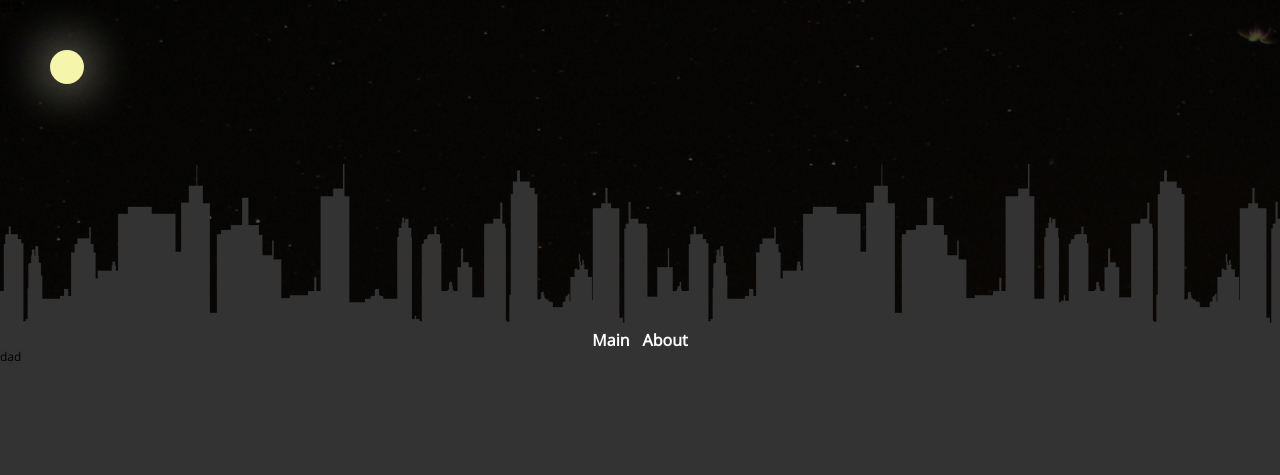
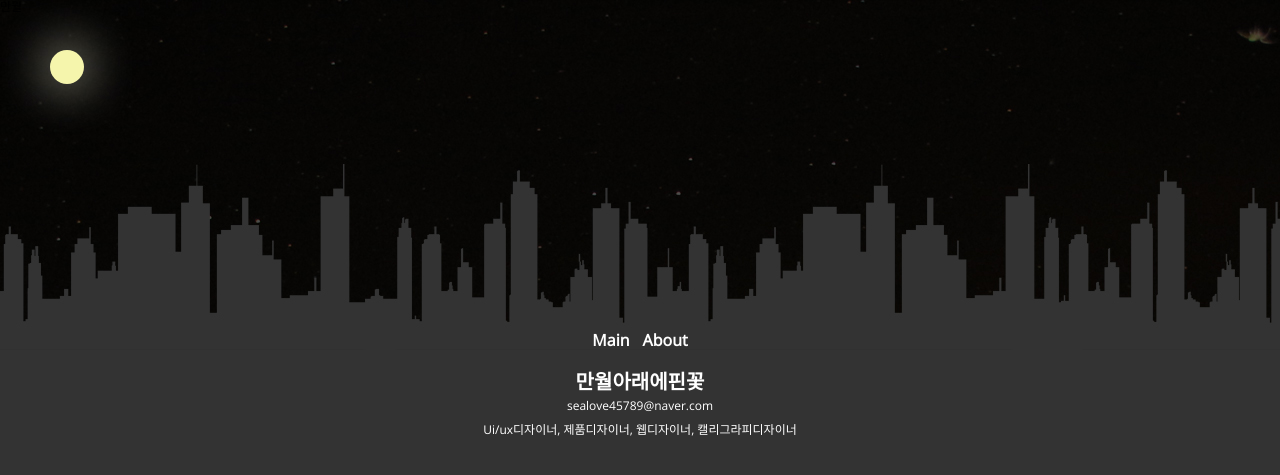
Before and after one commit to A-fullmoon/A-fullmoon.github.io, a Jekyll site: the page built from about.html, in a window 1280 px wide. Shown: the top 475 px of the page. Built offline with Jekyll 4.4.1, drawn with Linux system fonts in a browser that asks for light colours.

Commit message:
소개 추가

```diff
--- a/about.html
+++ b/about.html
@@ -3,4 +3,10 @@
 permalink: /about/
 ---
 
-dad
+<main>
+	<div class="about">
+		<h1>만월아래에핀꽃</h1>
+		<p><a href="mailto:sealove45789@naver.com">sealove45789@naver.com</a></p>
+		<p>Ui/ux디자이너, 제품디자이너, 웹디자이너, 캘리그라피디자이너</p>
+	</div>
+</main>
--- a/css/common.css
+++ b/css/common.css
@@ -22,3 +22,8 @@ header .menu a{display:inline-block;margin:0 5px;color:#fff;font-size:16px;font-
 .post{max-width:1200px;margin:0 auto;padding:20px 0;text-align:center}
 .post img{margin-bottom:10px}
 .post p{padding:5px 0;font-size:14px;color:#fff}
+
+.about{max-width:400px;margin:0 auto;padding:20px 0;color:#fff;text-align:center}
+.about h1{font-size:20px;font-weight:bold}
+.about p{padding:5px 0}
+.about a{color:#fff}
```
